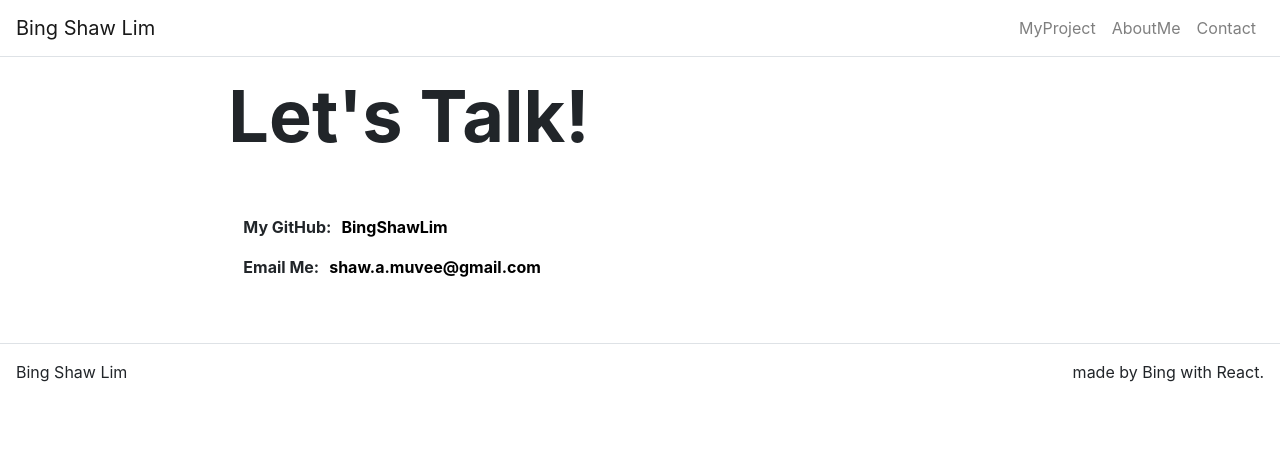
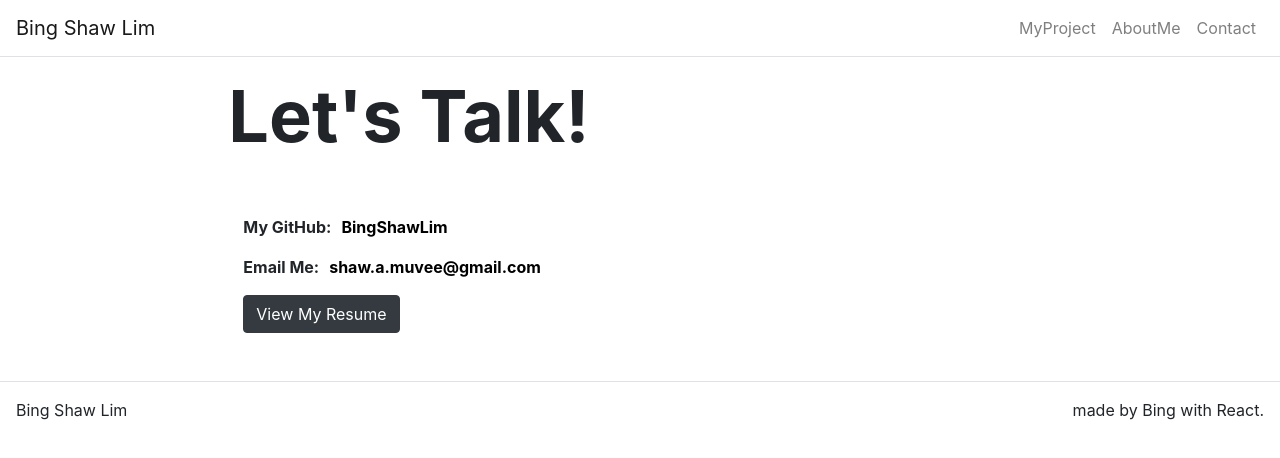
Before and after one commit to BingShawLim/portfolio, a React (Create React App) app: page /contact in a window 1280 px wide. Shown: the top 458 px of the page. Built offline with nearby package versions, Linux system fonts and the light colour scheme.

Commit message:
added button link to resume.

```diff
--- a/src/components/Contact.js
+++ b/src/components/Contact.js
@@ -4,23 +4,24 @@ import React from 'react';
 import Container from 'react-bootstrap/Container'
 import Row from 'react-bootstrap/Row';
 import Col from 'react-bootstrap/Col';
+import Button from 'react-bootstrap/Button'
 
 import Hero from './Hero';
 import Content from './Content';
 
 class Contact extends React.Component {
 
-    constructor(props){
-        super(props)
-        this.state={
-            name: '',
-            email: '',
-            message: '',
-            disabled: false,
-            mailSent: null,
+    // constructor(props){
+    //     super(props)
+    //     this.state={
+    //         name: '',
+    //         email: '',
+    //         message: '',
+    //         disabled: false,
+    //         mailSent: null,
 
-        }
-    }
+    //     }
+    // }
 
     // changeHandler = (event) => {
     //     console.log(event);
@@ -58,6 +59,11 @@ class Contact extends React.Component {
                     <p className="title font-weight-bolder">Email Me:</p>
                     <a href = "mailto: shaw.a.muvee@gmail.com" className="links font-weight-bolder">shaw.a.muvee@gmail.com</a>
                 </div>
+                <div className="container">
+                 <Button href="https://drive.google.com/file/d/11sJcIWkGU32g83JKcoCoWek28V-dsvRL/view?usp=sharing" className="btn btn-dark" target="_blank">View My Resume</Button>
+                </div>
+
+
                     {/* <Form onSubmit={this.submitHandler}>
                         <Form.Group>
                             <Form.Label htmlFor='full-name'> Full Name</Form.Label>
```
Also changed, not shown: 1 other file (tests, documents, lock files or other folders).
